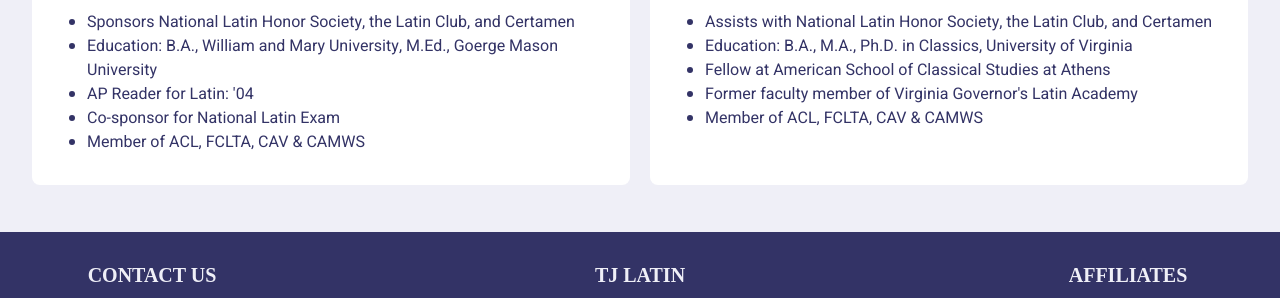
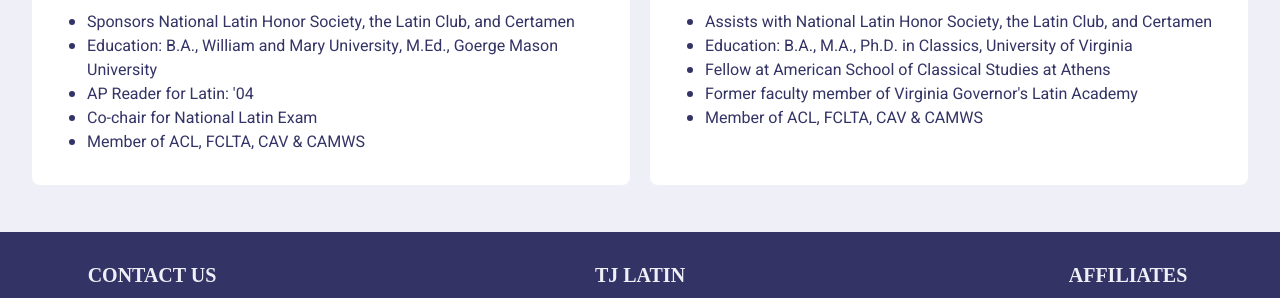
Before and after one commit to TJLatin/website, a Jekyll site: the page built from about.html, in a window 1280 px wide and 900 px high, scrolled down 2590 px. Shown: the part 437-735 px from the top of the window. Built offline with Jekyll 4.4.1, drawn with Linux system fonts in a browser that asks for light colours; some web fonts are replaced.

Commit message:
changed one word

```diff
--- a/about.html
+++ b/about.html
@@ -59,7 +59,7 @@ nav: /about.html
                                 <li>Sponsors National Latin Honor Society, the Latin Club, and Certamen</li>
                                 <li>Education: B.A., William and Mary University, M.Ed., Goerge Mason University</li>
                                 <li>AP Reader for Latin: '04</li>
-                                <li>Co-sponsor for National Latin Exam</li>
+                                <li>Co-chair for National Latin Exam</li>
                                 <li>Member of ACL, FCLTA, CAV & CAMWS</li>
                             </ul>
                         </div>
```
